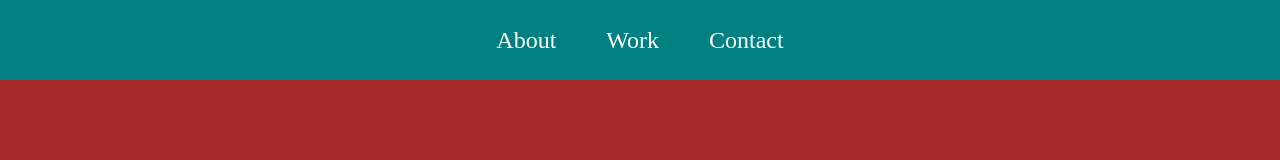
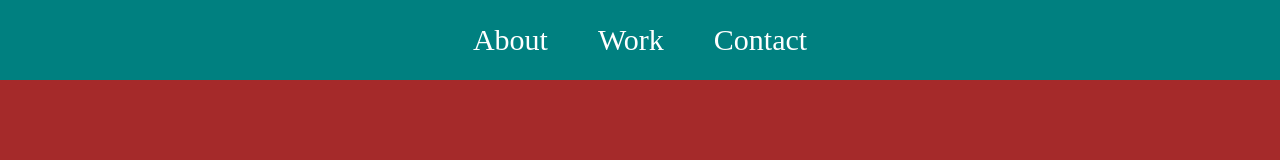
Before and after one commit to krishpat0/kvpportfolio, a React (Create React App) app: page / in a window 1280 px wide. Shown: the top 160 px of the page. Built offline with nearby package versions, Linux system fonts and the light colour scheme.

Commit message:
remove width from container

```diff
--- a/src/style.scss
+++ b/src/style.scss
@@ -18,7 +18,6 @@
   color: white;
 }
 .container{
-  min-width: 100vw;
   display: flex;
   flex-direction: column;
   flex-wrap: wrap;
@@ -29,7 +28,7 @@
   display: flex;
   justify-content: center;
   align-items: center;
-  font-size:x-large;
+  font-size:1.875rem;
   position: sticky;
   top: 0;left: 0;right: 0;
 }
```
